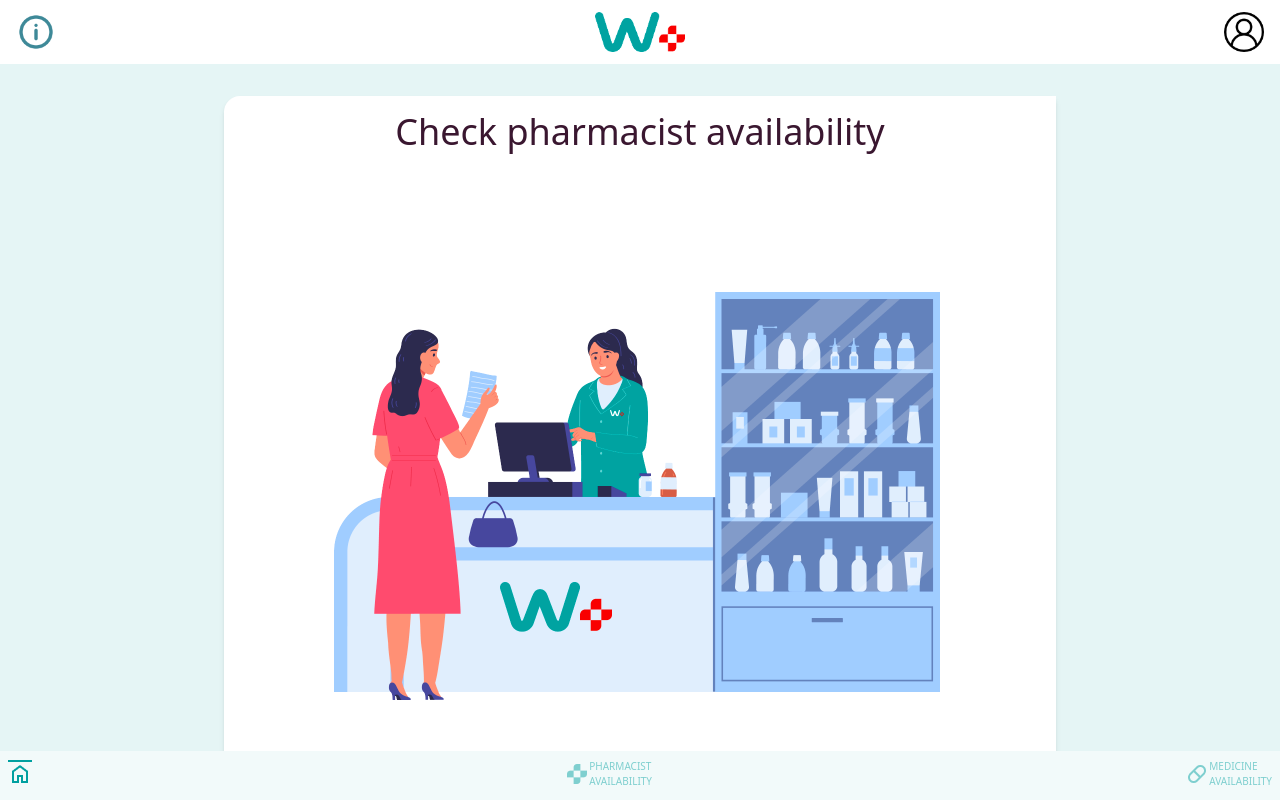
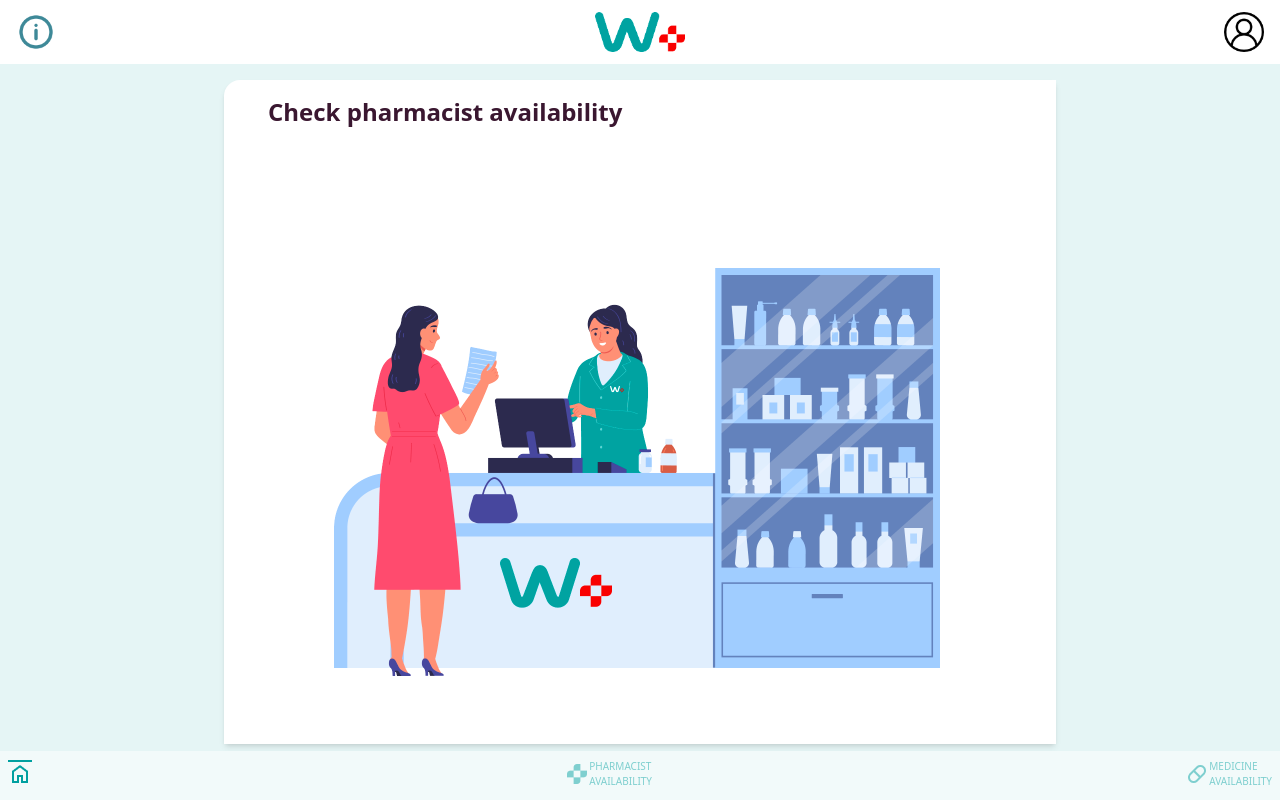
Before and after one commit to rizvan93/pharmacy-availability-checker, a React (Vite) app: page / in a window 1280 px wide. Built offline with nearby package versions, Linux system fonts and the light colour scheme.

Commit message:
update home page

```diff
--- a/src/pages/Consumers/Index/ConsumersMainPage.jsx
+++ b/src/pages/Consumers/Index/ConsumersMainPage.jsx
@@ -10,20 +10,20 @@ export default function ConsumersMainPage({ setHome, setPage }) {
   }, []);
 
   return (
-    <div className="min-h-screen bg-wAqua-10">
-      <div className="container mx-auto flex flex-col items-center justify-center p-4">
-        <div className="m-4 rounded-tl-2xl bg-white p-4 shadow-md">
+    <div className=" bg-wAqua-10">
+      <div className="container mx-auto flex flex-col items-center justify-center p-2">
+        <div className="m-2 rounded-tl-2xl bg-white p-4 shadow-md">
           <Link to="/availability/pharmacists/null">
-            <p className="text-center text-4xl text-[#3A1730]">
+            <p className="ml-7 text-left text-2xl font-semibold text-wPurple">
               Check pharmacist availability
             </p>
             <img src={WatsonPharm} width="800" />
           </Link>
         </div>
 
-        <div className="m-4 rounded-tl-2xl bg-white p-4 shadow-md">
+        <div className="m-2 rounded-tl-2xl bg-white p-4 shadow-md">
           <Link to="/consumers/medicines">
-            <p className="text-center text-4xl text-[#3A1730]">
+            <p className="ml-7 text-left text-2xl font-semibold text-wPurple">
               Check medicine availability
             </p>
             <img src={WatsonMedi} width="800" />
```
